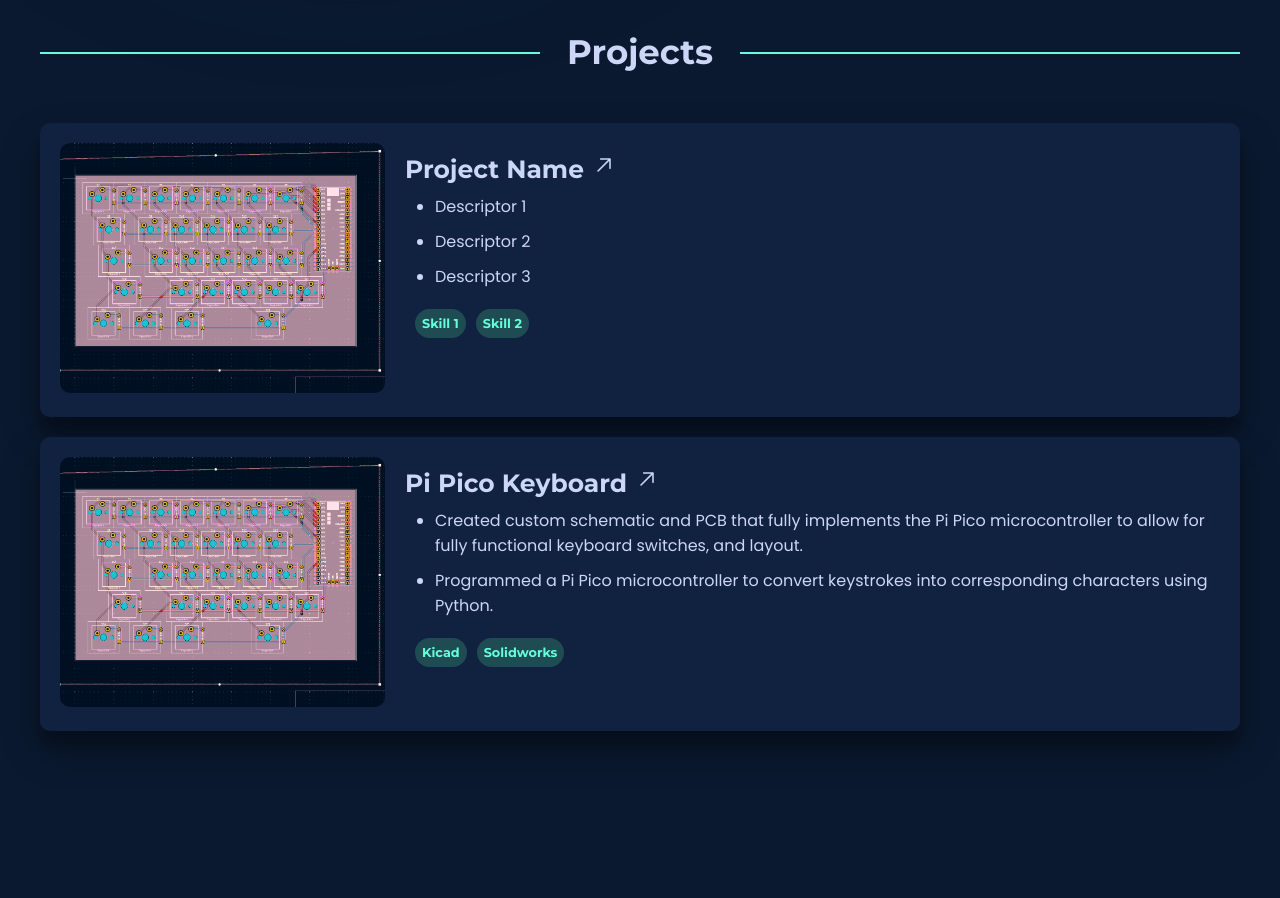
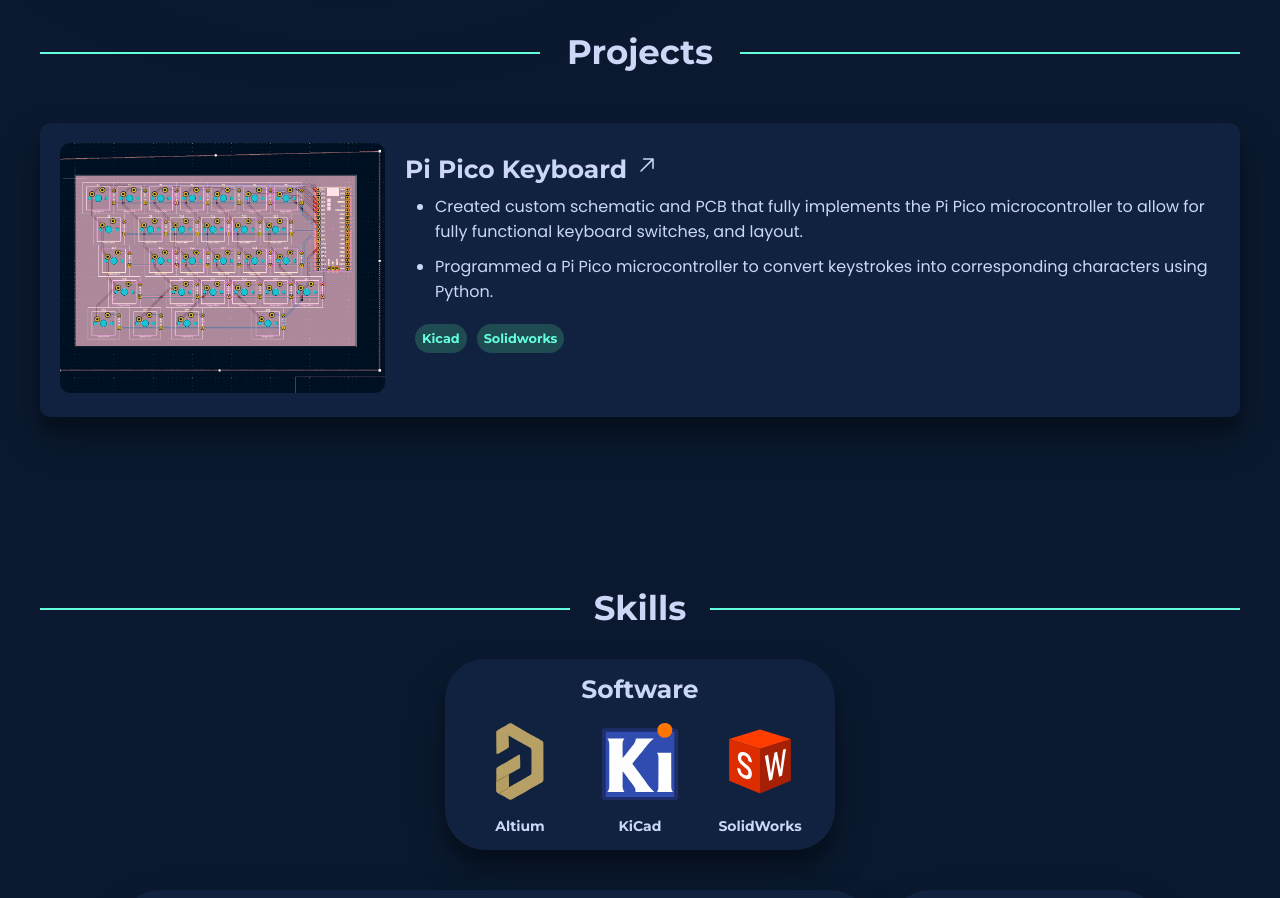
Before and after one commit to achen2304/portfolio-website, a React (Vite) app: page / in a window 1280 px wide. Shown: the part 900-1798 px from the top of the page. Built offline with nearby package versions, Linux system fonts and the light colour scheme.

Commit message:
changes to project & contact

```diff
--- a/src/components/Contact/contact.jsx
+++ b/src/components/Contact/contact.jsx
@@ -16,7 +16,7 @@
   const handleSubmit = async (e) => {
     e.preventDefault();
 
-    const response = await fetch('http://localhost:5000/contact', {
+    const response = await fetch('https://caizchen.com/', {
       method: 'POST',
       headers: {
         'Content-Type': 'application/json',
--- a/src/components/Projects/projects.jsx
+++ b/src/components/Projects/projects.jsx
@@ -15,30 +15,8 @@
       <h1 className={styles.header} data-aos='fade'>Projects</h1>
       <div className={styles.allProjectContainer}>
 
-        {/* Project 1 */}
-        <nav className={styles.projectContainer} data-aos='fade-up-right' data-aos-delay='100'>
-          <div className={styles.imgContainer}>
-            <img src={getImageUrl1("projects/pcbKeyboard.png")} alt="Picture of PCB" className={styles.projectImg} />
-          </div>
-          <div className={styles.textContainer}>
-          <div className={styles.title}>
-            <a href="https://github.com/achen2304" target="_blank">
-              Project Name <GoArrowUpRight />
-            </a>
-          </div>
-            {/*Description*/}
-          <ul className={styles.description}>
-            <li>Descriptor 1</li>
-            <li>Descriptor 2</li>
-            <li>Descriptor 3</li>
-          </ul>
-          {/*SKILL SECTION*/}
-          <ul className={styles.skillsUsed}>
-            <li>Skill 1</li>
-            <li>Skill 2</li>
-          </ul>
-          </div>
-        </nav>
+        {/* project 2 */}
+
 
         {/* Project 1 */}
         <nav className={styles.projectContainer} data-aos='fade-up-right' data-aos-delay='200'>
```
